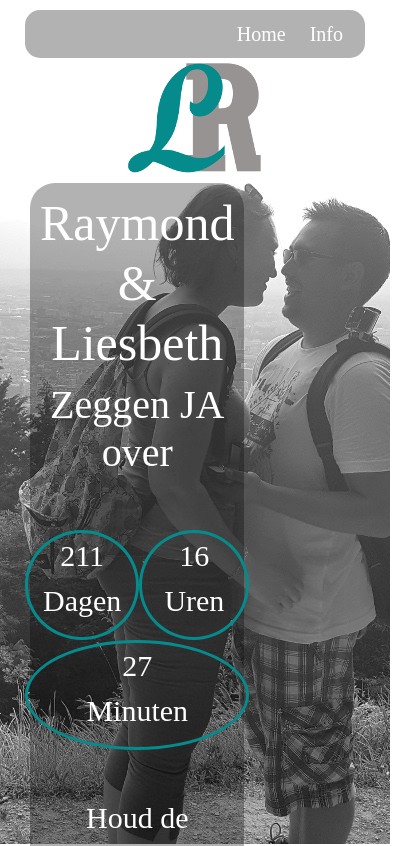
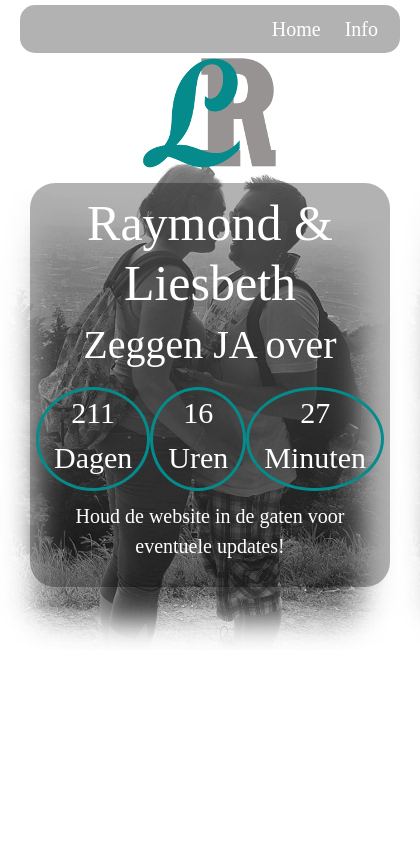
Before and after one commit to RayRohder/wedding_site, a React (Create React App) app: page / in a window 390 px wide. Before the commit this address led to /home. Shown: the top 846 px of the page, 420 px wide, since content can reach past the window. Built offline with nearby package versions, Linux system fonts and the light colour scheme.

Commit message:
updated for mobile

```diff
--- a/public/index.html
+++ b/public/index.html
@@ -19,7 +19,7 @@
       work correctly both with client-side routing and a non-root public URL.
       Learn how to configure a non-root public URL by running `npm run build`.
     -->
-    <title>React App</title>
+    <title>BruiloftRayLies</title>
   </head>
   <body>
     <noscript>
--- a/src/App.js
+++ b/src/App.js
@@ -13,24 +13,29 @@ import {
   Route,
   Link,
   Switch,
-  Redirect
+  Redirect,
 } from 'react-router-dom'
 
 // includes
 import './Assets/css/style.css';
 
 class App extends Component {
+
+  constructor(){
+    super();
+  }
+
   render() {
     return (
         <Router>
           <div className="App">
                 <Col>
                     <Header />
-                      <Row>
-                        <Col>
+                      <Row className="AppRow">
+                        <Col className="AppCol">
                           <Main />
                         </Col>
-                        <Col>
+                        <Col className="AppCol">
                         </Col>
                       </Row>
                     <Footer />
--- a/src/Assets/css/style.css
+++ b/src/Assets/css/style.css
@@ -5,26 +5,66 @@ Ral 7036 : #9A9697 : rgba(5,139,140,1)
 
 .App{
   display: flex;
-  flex-direction: row;
   flex-wrap: wrap;
+  min-width: 420px;
+
+  background-image: url("../resources/Proposal_1712x1000.jpg");
+  overflow-y: auto;
 
   width: 100vw;
   height: 100vh;
+
   padding: 10px;
   color: black;
   font-family: "Georgia";
 }
 
-@media (min-width: 480px) {
-    .App {
-        background-image: url("../resources/Proposal_1712x1000.jpg");
-    }
+.AppRow{
+  padding: 5px;
+  /*border-style: solid;
+  border-color: green;*/
 }
 
-@media (max-width: 480px) {
+.AppCol{
+  /*border-style: solid;
+  border-color: blue;*/
+}
+
+@media (max-width: 400px) {
     .App {
-        background-image: url("../resources/Proposal_mob_480x856.jpg");
+        padding: 5px;
+        background-image: url("../resources/Proposal_mob_400x619.jpg");
+        overflow-y: auto;
+        height: 107vh;
     }
+
+    .main p{
+      font-family: "Baskerville Old Face";
+      font-size: 20px;
+    }
+
+    .AppRow{
+      flex-direction: column;
+    }
+
+    .Countdown{
+      flex-direction: column;
+
+      font-size: 30px;
+      /*border-style: solid;
+      border-color: blue;*/
+    }
+
+    footer{
+      color: grey;
+    }
+
+}
+
+@media (min-width: 400px) {
+  footer{
+    color: white;
+  }
 }
 
 /* --- nav --- */
@@ -61,19 +101,6 @@ nav .link:hover {
 }
 
 /* --- end nav --- */
-
-/* --- content --- */
-.content{
-  flex-direction: column;
-  flex-wrap: nowrap;
-
-  height: 96vh;
-  padding: 0px 50px 0px 50px;
-  overflow: auto;
-
-  border-style: solid;
-  border-color: yellow;
-}
 
 /* --- header --- */
 header{
@@ -121,12 +148,23 @@ header .logo{
   background-color: rgba(0,0,0, .3);
 }
 
-#countable{
-  border-radius: 50%;
-  width: 115px;
-  height: 110px;
-  border: 3px solid;
-  border-color: rgba(5,139,140)
+.Countdown{
+  display: flex;
+  flex-direction: row;
+  flex-wrap: wrap;
+  justify-content: center;
+
+  padding: 10px;
+
+  /*border-style: solid;
+  border-color: red;*/
+}
+
+.countable{
+  border-radius: 75%;
+  border-style: solid;
+  border-width: 3px;
+  border-color: rgba(5,139,140);
 }
 
 .rsvp{
@@ -142,12 +180,9 @@ header .logo{
   height: 300px;
 }
 
-.sendButton{
-}
 
 /* --- footer --- */
 footer{
-  color: white;
   font-family: "Baskerville Old Face";
   text-align: right;
 
@@ -155,4 +190,3 @@ footer{
   border-color: red;*/
 }
 /* --- end footer --- */
-/* --- end content --- */
--- a/src/Components/Pages/homePage.js
+++ b/src/Components/Pages/homePage.js
@@ -6,7 +6,7 @@ import foto from '../../Assets/resources/RayLies1000x700.png';
 class HomePage extends Component {
   render() {
     return (
-      <div class="home">
+      <div className="home">
         <h1>Raymond & Liesbeth</h1>
         <h2>Zeggen JA over</h2>
         <Countdown/>
--- a/src/Components/Pages/infoPage.js
+++ b/src/Components/Pages/infoPage.js
@@ -16,8 +16,12 @@ class InfoPage extends Component {
           Klein Zwitserland 8, 5126 TA Gilze<br /><br />
         </p>
         <p>
-            Voor vragen kunt u terecht bij onze <br/>
-            ceremoniemeester Bie Kin:<br/>
+          Er is geen specifieke dresscode, <br/>
+          maar we zouden het leuk vinden als u netjes gekleed komt.<br /><br />
+        </p>
+        <p>
+          Voor vragen kunt u terecht bij onze <br/>
+          ceremoniemeester Bie Kin:<br/>
           Bie@BruiloftRayLies.nl
         </p>
       </div>
--- a/src/Components/countdown.js
+++ b/src/Components/countdown.js
@@ -1,5 +1,6 @@
 // A component is a function that retuns JSX
 import React from 'react';
+import {Container, Row, Col} from 'react-bootstrap';
 //import './Countdown.css'
 
 class Countdown extends React.Component {
@@ -71,26 +72,23 @@ class Countdown extends React.Component {
   render() {
     // startTimer();
     return (
-      <div
-      className="Countdown">
-      <br/>
-      <div class="row justify-content-md-center">
-        <div id="countable" class="col col-lg-2">
-          <span className="countdown_digit">{this.state.time.d}</span>
-          <br/>Dagen
-        </div>
+      <div className="Countdown">
+        <Row>
+          <Col className="countable">
+            <div className="countdown_digit">{this.state.time.d}</div>
+            <label>Dagen</label>
+          </Col>
 
-        <div id="countable" class="col col-lg-2">
-          <span className="countdown_digit">{this.state.time.h}</span>
-          <br/>Uren
-        </div>
+          <Col className="countable">
+            <div className="countdown_digit">{this.state.time.h}</div>
+            <label>Uren</label>
+          </Col>
 
-        <div id="countable" class="col col-lg-2">
-          <span className="countdown_digit">{this.state.time.m}</span>
-          <br/>Minuten
-        </div>
-      </div>
-      <br/>
+          <Col className="countable">
+            <div className="countdown_digit">{this.state.time.m}</div>
+            <label>Minuten</label>
+          </Col>
+        </Row>
       </div>
     )
   };
--- a/src/Components/footer.js
+++ b/src/Components/footer.js
@@ -4,7 +4,7 @@ class Footer extends Component {
   render() {
     return (
       <footer>
-        v/d Vleuten & Rohder creations
+        Rohder creations
       </footer>
     );
   }
--- a/src/Components/main.js
+++ b/src/Components/main.js
@@ -5,7 +5,7 @@ import {
   Route,
   Link,
   Switch,
-  Redirect
+  Redirect,
 } from 'react-router-dom'
 
 import HomePage from './Pages/homePage';
@@ -17,10 +17,10 @@ class Main extends Component {
     return (
         <div class="main">
           <Switch>
-            <Route path='/home' component={HomePage} />
+            <Route exact path='/' component={HomePage} />
             <Route path='/info' component={InfoPage} />
             <Route path='/rsvp' component={RsvpPage} />
-            <Redirect from="/" to="home" />
+            <Redirect from="/home" to="/" />
           </Switch>
         </div>
     );
--- a/src/Components/nav.js
+++ b/src/Components/nav.js
@@ -12,7 +12,7 @@ class Nav extends Component {
   render() {
     return (
       <nav>
-            <NavLink className="link" to={'/home'}>Home</NavLink>
+            <NavLink className="link" to={'/'}>Home</NavLink>
             <NavLink className="link" to={'/info'}>Info</NavLink>
 	          {/*<NavLink className="link" to={'/rsvp'}>RSVP</NavLink>*/}
       </nav>
```
Also changed, not shown: src/Assets/resources/Proposal_mob_400x619.jpg (added).
